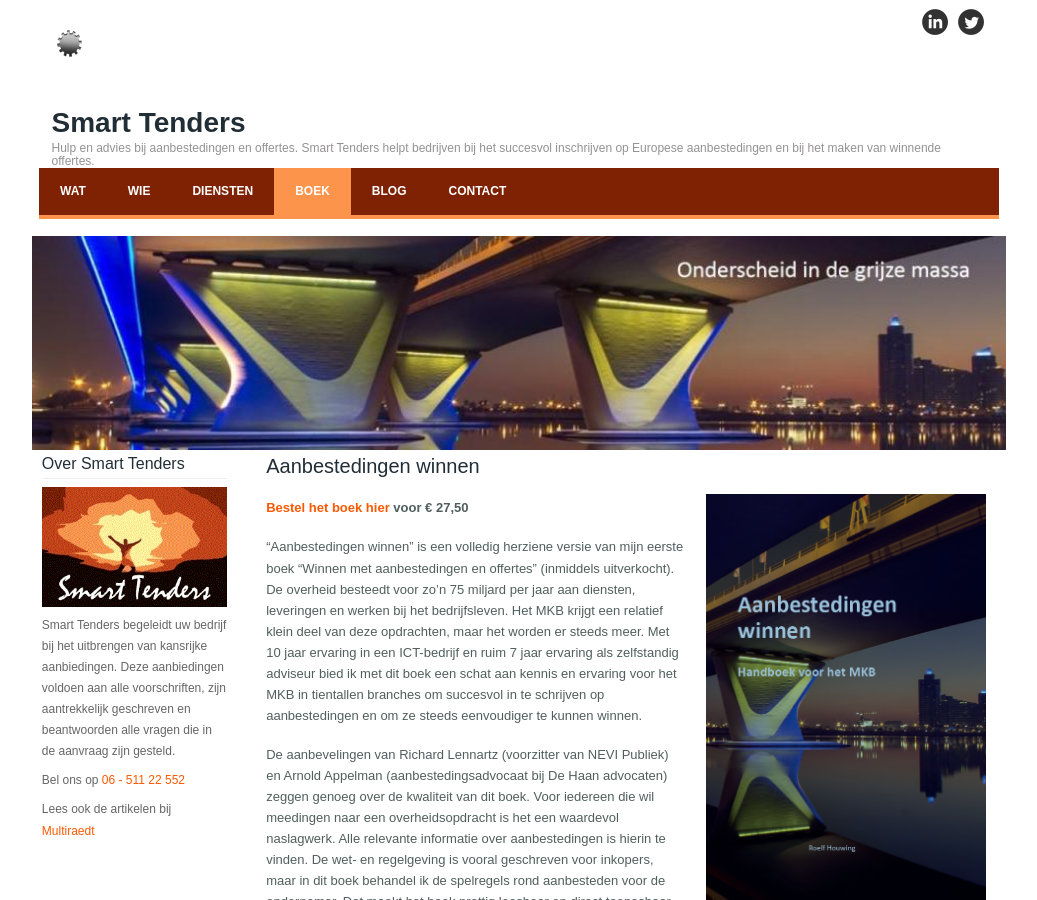
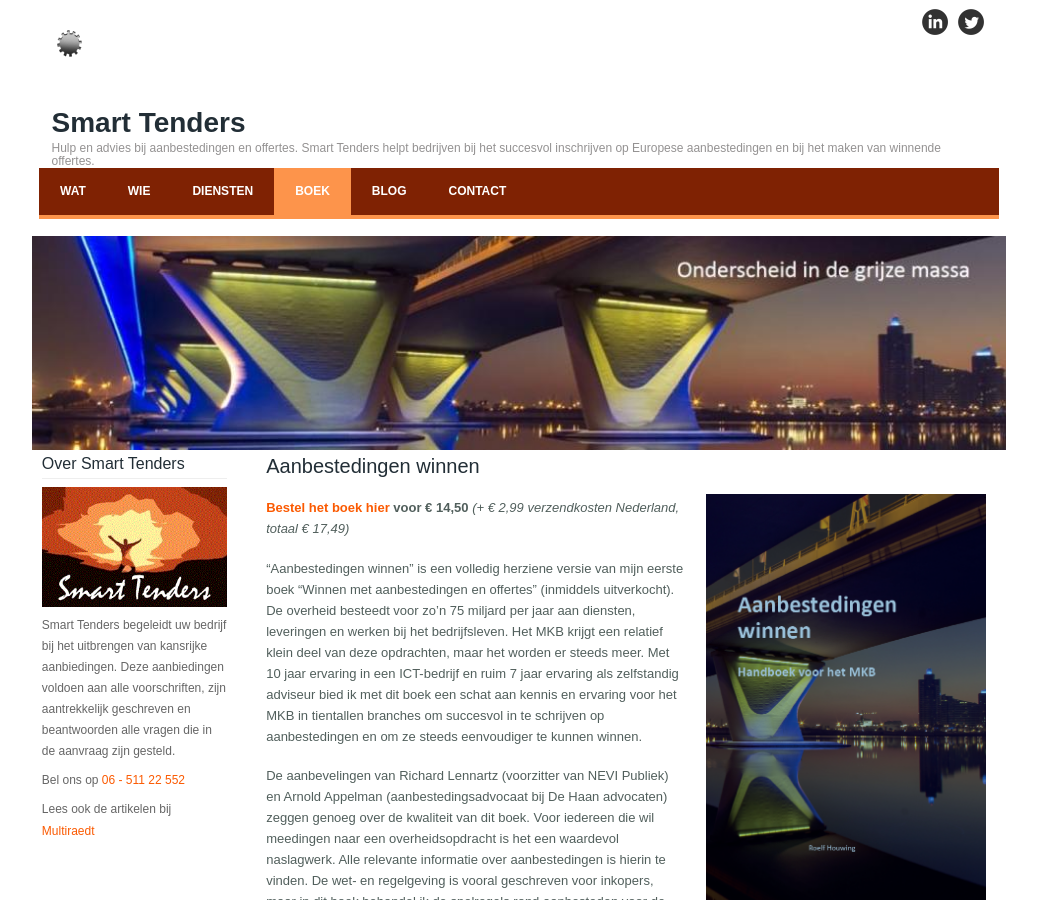
Before and after one commit to jessehouwing/smarttenders.nl, a Jekyll site: the page built from aanbestedingen-winnen.md, in a window 1280 px wide and 900 px high. Shown: the whole window, without its empty margins (121-1158 px from the left). Built offline with Jekyll 4.4.1, drawn with Linux system fonts in a browser that asks for light colours; some of the changed text lies outside the part shown.

Commit message:
Update book price from €27,50 to €14,50 on aanbestedingen-winnen page
Agent-Logs-Url: https://github.com/jessehouwing/smarttenders.nl/sessions/d04ba292-484f-4196-a52d-6538b774a7fb

Co-authored-by: jessehouwing <4173387+jessehouwing@users.noreply.github.com>

```diff
--- a/aanbestedingen-winnen.md
+++ b/aanbestedingen-winnen.md
@@ -8,7 +8,7 @@ description: "Wanneer is uw klant bereid om iets van u te kopen? Een goede voorb
 
 ![Boekomslag Aanbestedingen winnen]({{ '/assets/images/cover_3.png' | relative_url }}){: style="max-width:280px; float:right; margin:0 0 20px 20px;"}
 
-**[Bestel het boek hier](http://www.boekenbestellen.nl/shop/external?P=9789463455695&EX=9753&idp=3){:target="_blank" rel="noopener"} voor € 27,50**
+**[Bestel het boek hier](http://www.boekenbestellen.nl/shop/external?P=9789463455695&EX=9753&idp=3){:target="_blank" rel="noopener"} voor € 14,50** *(+ € 2,99 verzendkosten Nederland, totaal € 17,49)*
 
 "Aanbestedingen winnen" is een volledig herziene versie van mijn eerste boek "Winnen met aanbestedingen en offertes" (inmiddels uitverkocht). De overheid besteedt voor zo'n 75 miljard per jaar aan diensten, leveringen en werken bij het bedrijfsleven. Het MKB krijgt een relatief klein deel van deze opdrachten, maar het worden er steeds meer. Met 10 jaar ervaring in een ICT-bedrijf en ruim 7 jaar ervaring als zelfstandig adviseur bied ik met dit boek een schat aan kennis en ervaring voor het MKB in tientallen branches om succesvol in te schrijven op aanbestedingen en om ze steeds eenvoudiger te kunnen winnen.
 
@@ -92,4 +92,4 @@ Inleiding over MKB'ers
 
 ---
 
-**[Bestel het boek hier](http://www.boekenbestellen.nl/shop/external?P=9789463455695&EX=9753&idp=3){:target="_blank" rel="noopener"} voor € 27,50**
+**[Bestel het boek hier](http://www.boekenbestellen.nl/shop/external?P=9789463455695&EX=9753&idp=3){:target="_blank" rel="noopener"} voor € 14,50** *(+ € 2,99 verzendkosten Nederland, totaal € 17,49)*
```
